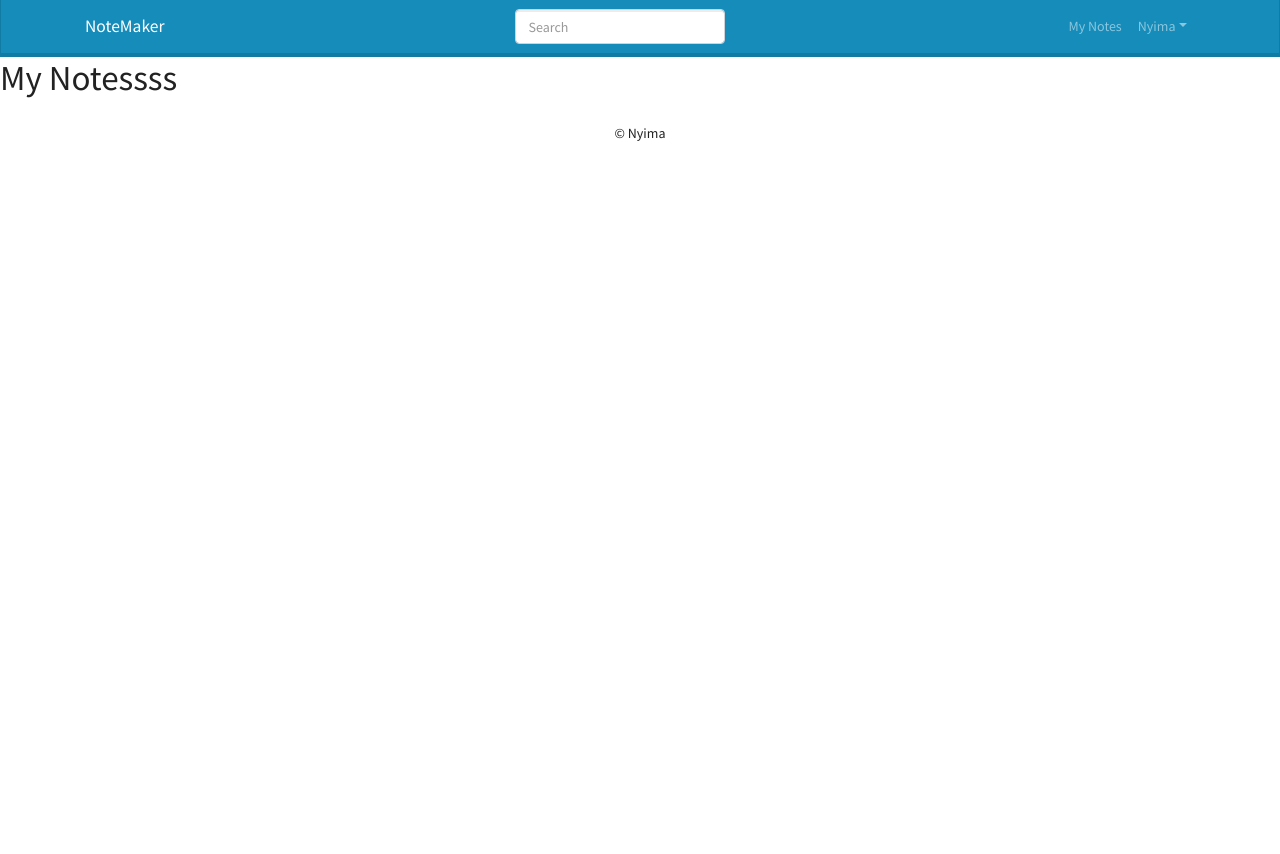
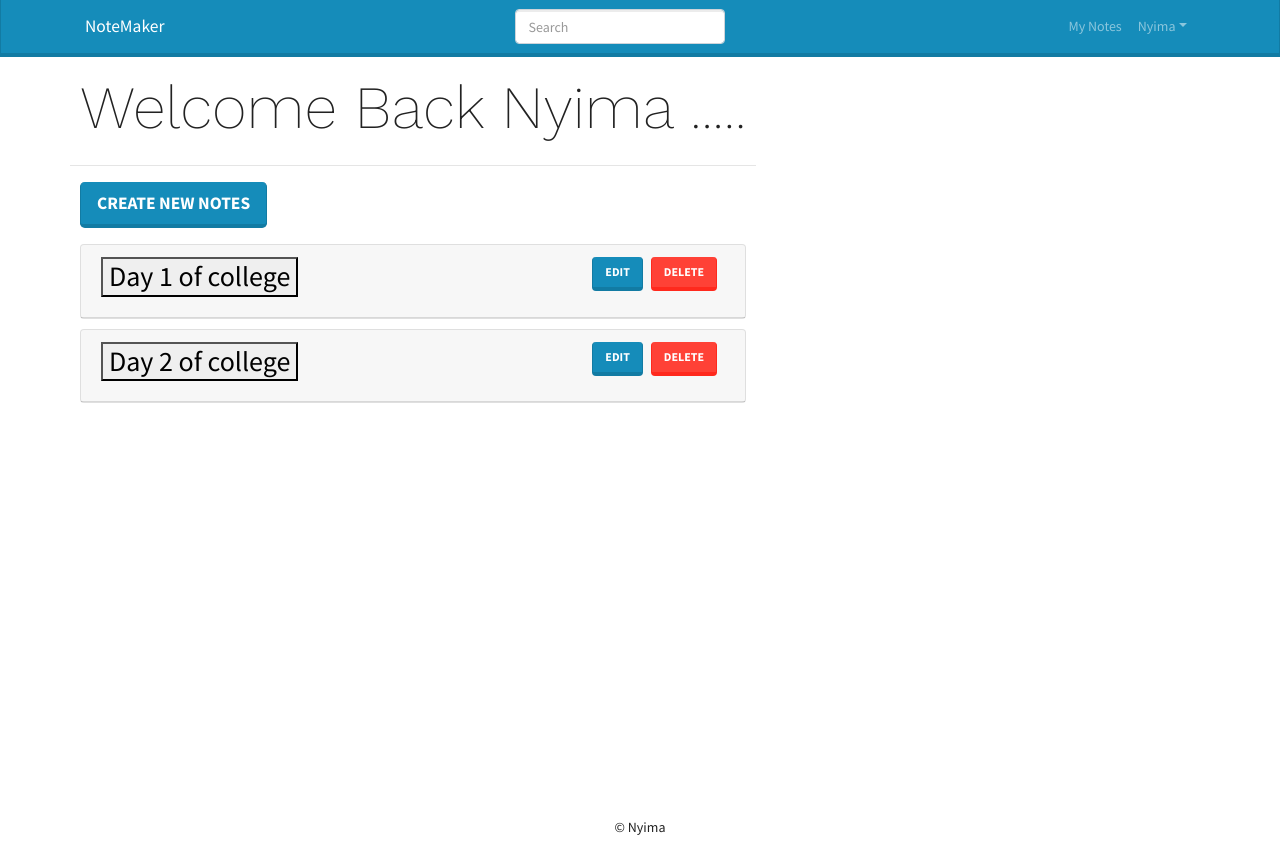
Before and after one commit to nyima6999/NoteMaker-MERN-STACK, a React (Create React App) app in the folder frontend/: page /MyNotes in a window 1280 px wide. Before the commit the page ends 800 px from the top, so only its background shows below. Built offline with nearby package versions, Linux system fonts and the light colour scheme.

Commit message:
Accodions added

```diff
--- /dev/null
+++ b/frontend/src/components/MainScreen.css
@@ -0,0 +1,22 @@
+@import url("https://fonts.googleapis.com/css2?family=Work+Sans:wght@200&display=swap");
+.mainback {
+  min-height: 93vh;
+  display: flex;
+  padding: 10px 0;
+}
+.page {
+  width: 100%;
+}
+.heading {
+  font-size: 60px;
+  font-family: "Work Sans", sans-serif;
+  padding: 5px 10px;
+}
+
+@media only screen and (max-width: 600px) {
+  .heading {
+    font-size: 30px;
+    display: flex;
+    justify-content: center;
+  }
+}
--- /dev/null
+++ b/frontend/src/components/MainScreen.jsx
@@ -0,0 +1,24 @@
+import React from "react";
+import { Container, Row } from "react-bootstrap";
+import "./MainScreen.css";
+const MainScreen = ({ title, children }) => {
+  return (
+    <div className="mainback">
+      <Container>
+        <Row>
+          <div classsName="page">
+            {title && (
+              <>
+                <h1 className="heading">{title}</h1>
+                <hr />
+              </>
+            )}
+            {children}
+          </div>
+        </Row>
+      </Container>
+    </div>
+  );
+};
+
+export default MainScreen;
--- /dev/null
+++ b/frontend/src/data/notes.js
@@ -0,0 +1,17 @@
+// JSON object
+const notes = [
+  {
+    _id: "1",
+    title: " Day 1 of college",
+    content: " dddgggggggkgkgkgkkggkkgkgkgkgkgkgkgkgkgkgkg",
+    category: "college",
+  },
+  {
+    _id: "2",
+    title: " Day 2 of college",
+    content: " dddgggggggkgkgkgkkggkkgkgkgkgkgkgkgkgkgkgkg",
+    category: "college",
+  },
+];
+
+module.exports = notes;
--- a/frontend/src/screens/MyNotes/MyNotes.jsx
+++ b/frontend/src/screens/MyNotes/MyNotes.jsx
@@ -1,7 +1,68 @@
 import React from "react";
+import { Accordion, AccordionCollapse, Button, Card } from "react-bootstrap";
+import AccordionBody from "react-bootstrap/esm/AccordionBody";
+import { Link } from "react-router-dom";
+import MainScreen from "../../components/MainScreen";
+import notes from "../../data/notes";
 
 const MyNotes = () => {
-  return <h1>My Notessss</h1>;
+  const deleteHandler = (id) => {
+    if (window.confirm("are you sure?")) {
+    }
+  };
+  return (
+    <MainScreen title="Welcome Back Nyima .....">
+      <Link to="createnote">
+        <Button style={{ marginLeft: 10, marginBottom: 6 }} size="lg">
+          Create New Notes
+        </Button>
+      </Link>
+
+      {notes.map((note) => (
+        <Accordion>
+          <Accordion.Item eventKey="0">
+            <Card style={{ margin: 10 }}>
+              <Card.Header style={{ display: "flex" }}>
+                <span
+                  style={{
+                    color: "black",
+                    textDecoration: "none",
+                    flex: 1,
+                    cursor: "pointer",
+                    alignSelf: "center",
+                    fontSize: 18,
+                  }}
+                >
+                  <Accordion.Header>{note.title}</Accordion.Header>
+                </span>
+
+                <div>
+                  <Button href={`note/${note._id}`}>Edit</Button>
+                  <Button
+                    variant="danger"
+                    className="mx-2"
+                    onClick={() => deleteHandler(note._id)}
+                  >
+                    Delete
+                  </Button>
+                </div>
+              </Card.Header>
+              <Accordion.Body>
+                <Card.Body>
+                  <blockquote className="blockquote mb-0">
+                    <p>{note.content}</p>
+                    <footer className="" blockquote-footer>
+                      Created On - date
+                    </footer>
+                  </blockquote>
+                </Card.Body>
+              </Accordion.Body>
+            </Card>
+          </Accordion.Item>
+        </Accordion>
+      ))}
+    </MainScreen>
+  );
 };
 
 export default MyNotes;
```
